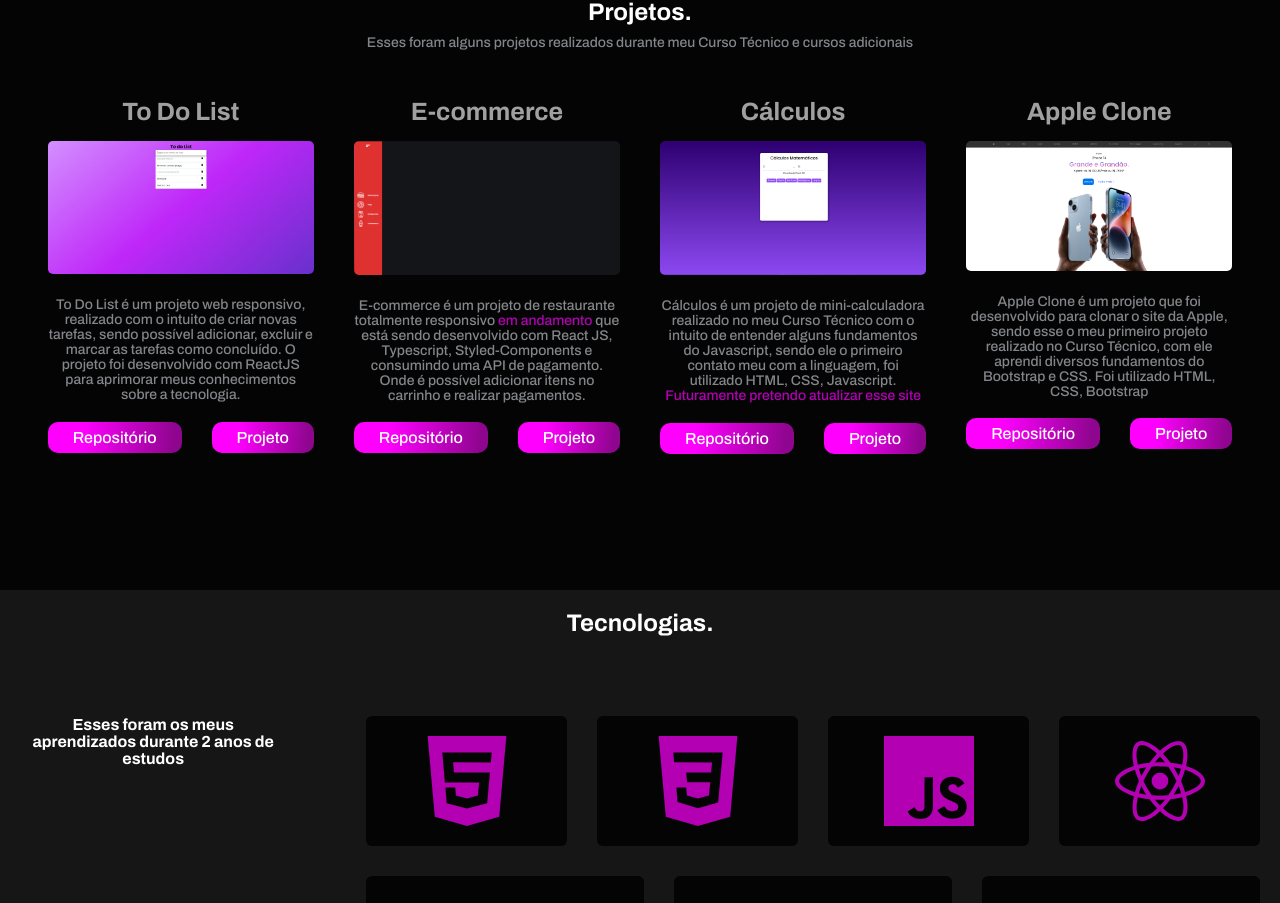
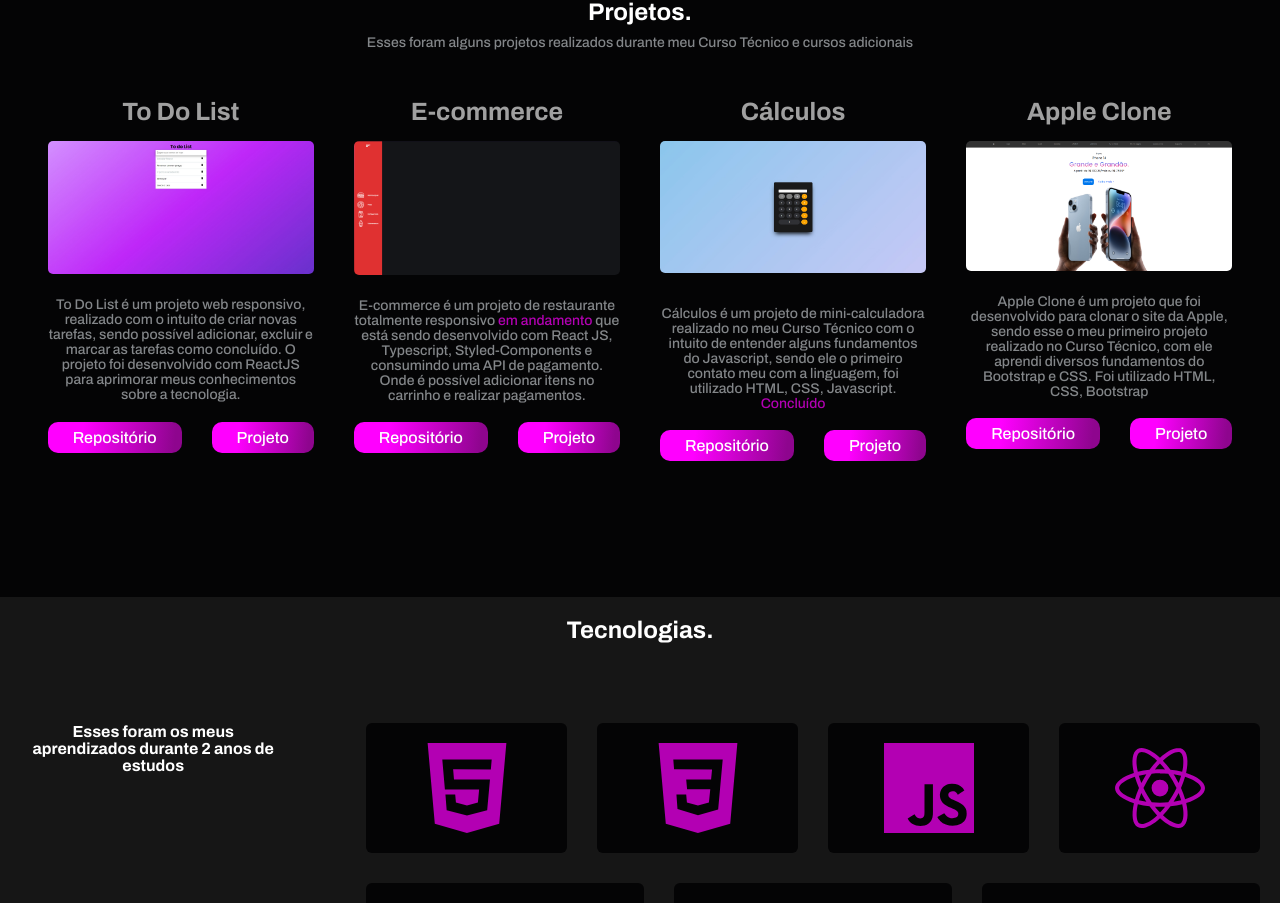
Before and after one commit to gabrielfula/PortfolioReact, a React (Vite) app: page / in a window 1280 px wide. Shown: the part 1374-2277 px from the top of the page. Built offline with nearby package versions, Linux system fonts and the light colour scheme.

Commit message:
add new project calculadora

```diff
--- a/src/components/Projetos/Projetos.jsx
+++ b/src/components/Projetos/Projetos.jsx
@@ -1,6 +1,6 @@
 import { Button, Container } from "../../styles/HomeStyled";
 import TodoList from "/imagens/Todo.jpg";
-import Calculos from "/imagens/matematicos.jpg";
+import Calculadora from "/imagens/calculadora.jpg";
 import Apple from "/imagens/apple.png";
 import Ecomerce from "/imagens/ecomerce.png";
 import { ContentProjetos, ProjetosGrid, SpaceImage } from "./ProjetoStyled";
@@ -75,25 +75,29 @@
               <div className="text-image">
                 <h3>Cálculos</h3>
               </div>
-              <img src={Calculos} alt="Imagem Web Calculos" />
+              <img src={Calculadora} alt="Imagem Web Calculos" />
               <div className="desc-projects">
-                <p>
+                <p
+                  style={{
+                    paddingTop: 10,
+                  }}
+                >
                   Cálculos é um projeto de mini-calculadora realizado no meu
                   Curso Técnico com o intuito de entender alguns fundamentos do
                   Javascript, sendo ele o primeiro contato meu com a linguagem,
-                  foi utilizado HTML, CSS, Javascript.{" "}
-                  <span>Futuramente pretendo atualizar esse site</span>
+                  foi utilizado HTML, CSS, Javascript. {" "}
+                  <span>Concluído</span>
                 </p>
               </div>
               <div className="position-button">
                 <Button
-                  href="https://github.com/gabrielfula/Calculos"
+                  href="https://github.com/gabrielfula/Calculadora"
                   target={"_blank"}
                 >
                   Repositório
                 </Button>
                 <Button
-                  href="https://gabrielfula.github.io/Calculos/"
+                  href="https://calculadora-gabrielfula.vercel.app"
                   target={"_blank"}
                 >
                   Projeto
```
Also changed, not shown: public/imagens/calculadora.jpg (added).
